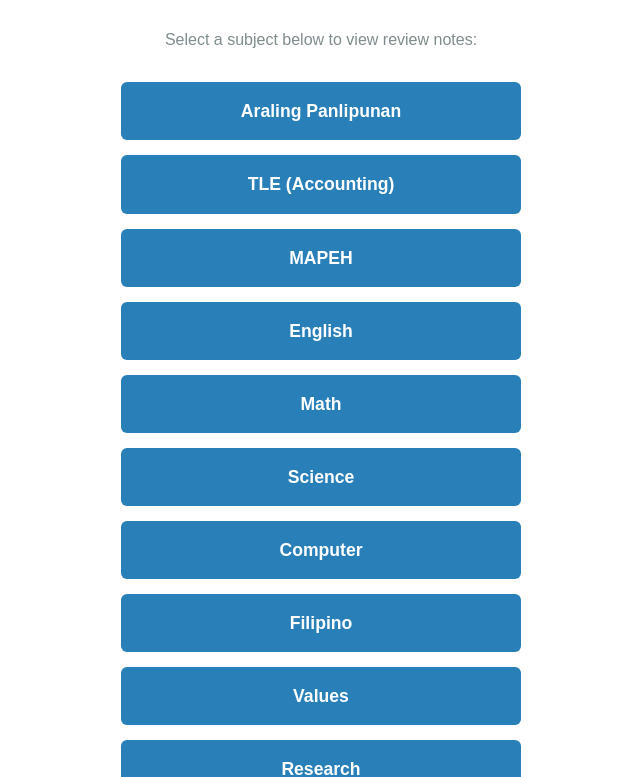
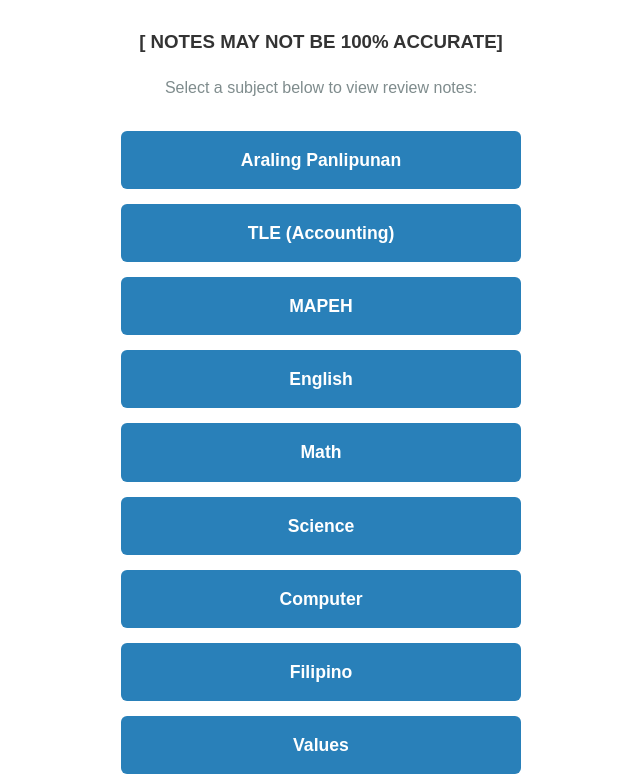
Before and after one commit to Ludzkie/ludzkie.github.io, a plain HTML site: page index.html in a window 1280 px wide. Shown: the part 153-930 px from the top of the page, without its empty margins (319-959 px from the left). Drawn offline with Linux system fonts and the light colour scheme.

Commit message:
Add disclaimer about note accuracy

```diff
--- a/index.html
+++ b/index.html
@@ -59,6 +59,7 @@
 
 <div class="container">
     <h1>Exam Review Notes Hub</h1>
+    <h3>[ NOTES MAY NOT BE 100% ACCURATE]</h3>
     <p>Select a subject below to view review notes:</p>
 
     <div class="nav-buttons">
```
